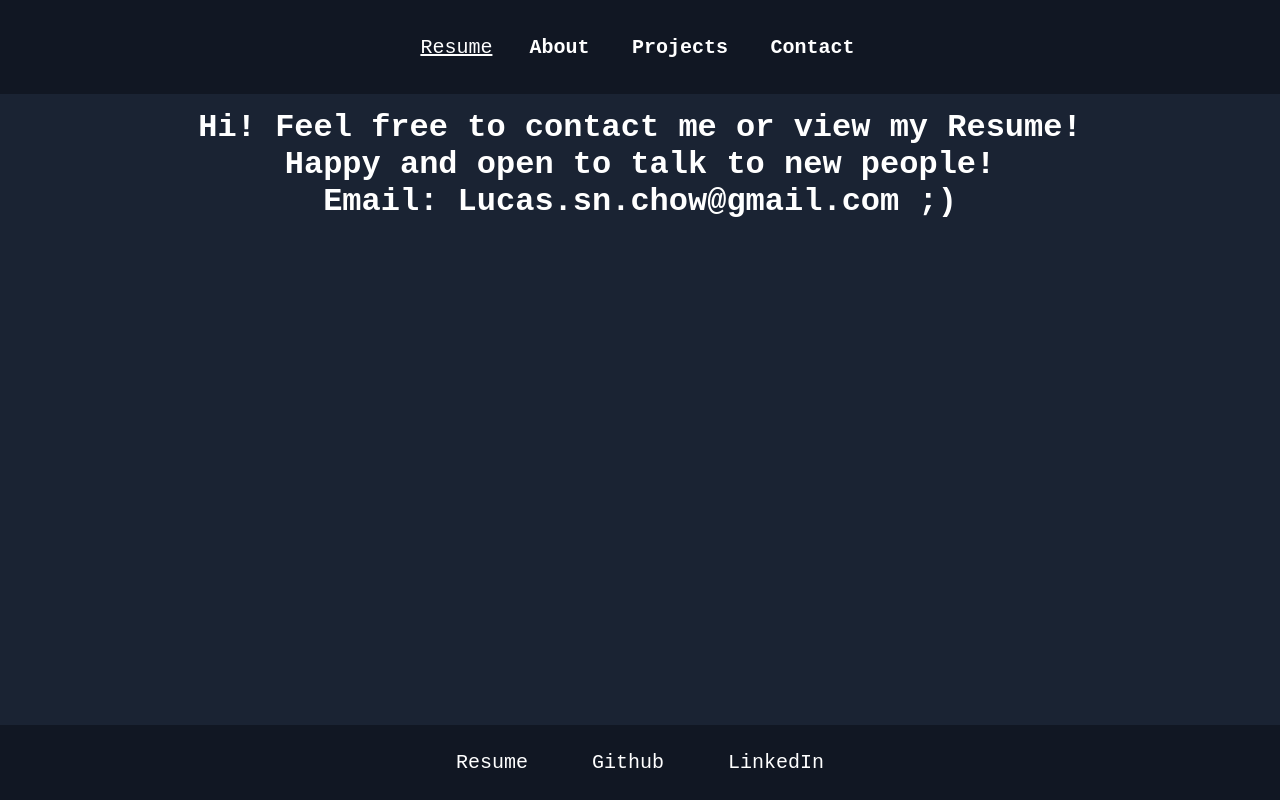
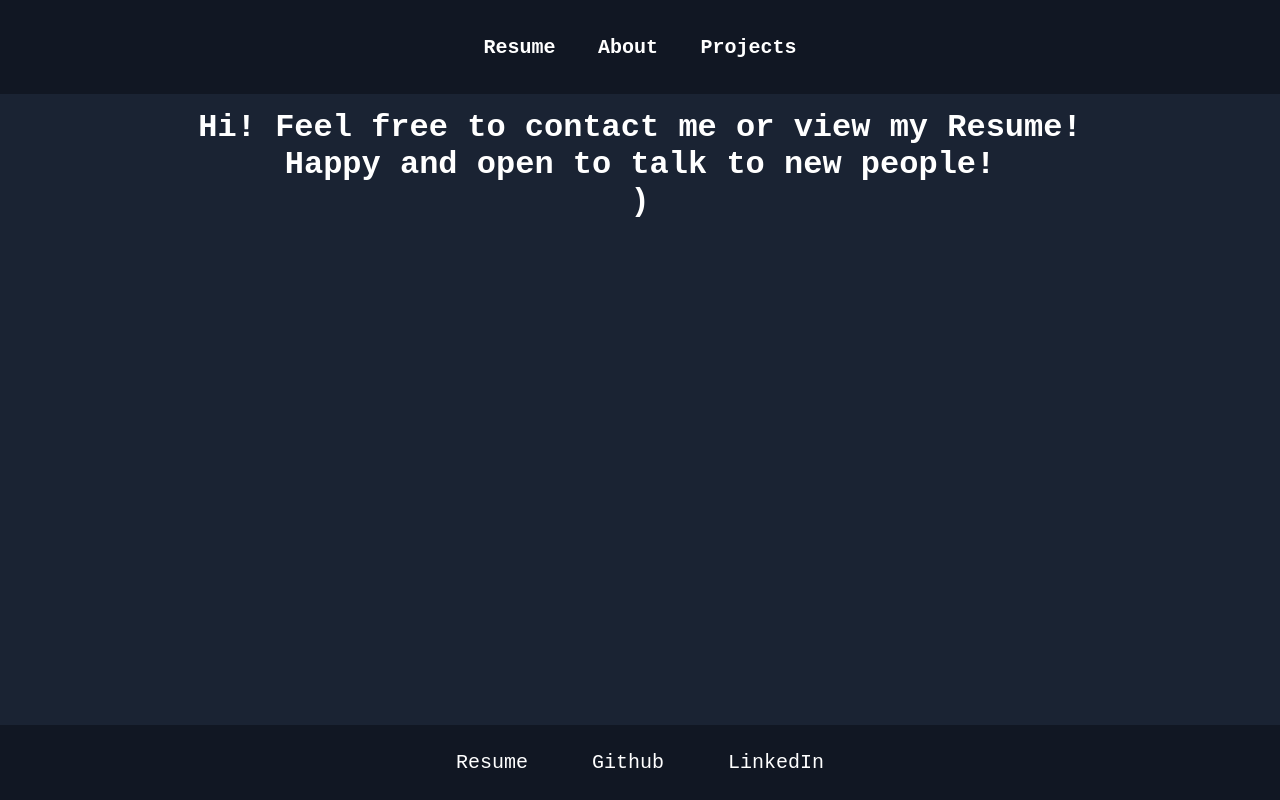
Before and after one commit to lsnchow/lsnchow-vercel, a React (Create React App) app: page /contact in a window 1280 px wide. Built offline with nearby package versions, Linux system fonts and the light colour scheme.

Commit message:
changed config

```diff
--- a/src/components/Contact.js
+++ b/src/components/Contact.js
@@ -2,7 +2,7 @@ import React from "react"
 
 function Contact() {
     return (
-        <h2 className = "contactText">Hi! Feel free to contact me or view my Resume! <br /> Happy and open to talk to new people!<br/>Email: Lucas.sn.chow@gmail.com ;&#41;</h2>
+        <h2 className = "contactText">Hi! Feel free to contact me or view my Resume! <br /> Happy and open to talk to new people!<br/>&#41;</h2>
 
     )
 
--- a/src/components/Navbar.js
+++ b/src/components/Navbar.js
@@ -6,12 +6,11 @@ function Navbar () {
     return (
         <div className = "navbarcontainer">
             <nav className = "Navbar">
-                <a href = "https://drive.google.com/file/d/1zDZbkmqxmngjjJq9-YKlRcIib7T6HESQ/view?usp=sharing" className = "linksItem">
-                    Resume
-                </a>
-                <CustomLink className = "nv1" to = "/">About</CustomLink>
+
+                <CustomLink className = "nv1" to = "https://drive.google.com/file/d/1zDZbkmqxmngjjJq9-YKlRcIib7T6HESQ/view?usp=sharing">Resume</CustomLink>
+                <CustomLink className = "nv1" to = "">About</CustomLink>
                 <CustomLink className = "nv1" to = "/projects">Projects</CustomLink>
-                <CustomLink className = "nv1" to = "/contact">Contact</CustomLink>
+
             </nav>
         </div>
 
```
